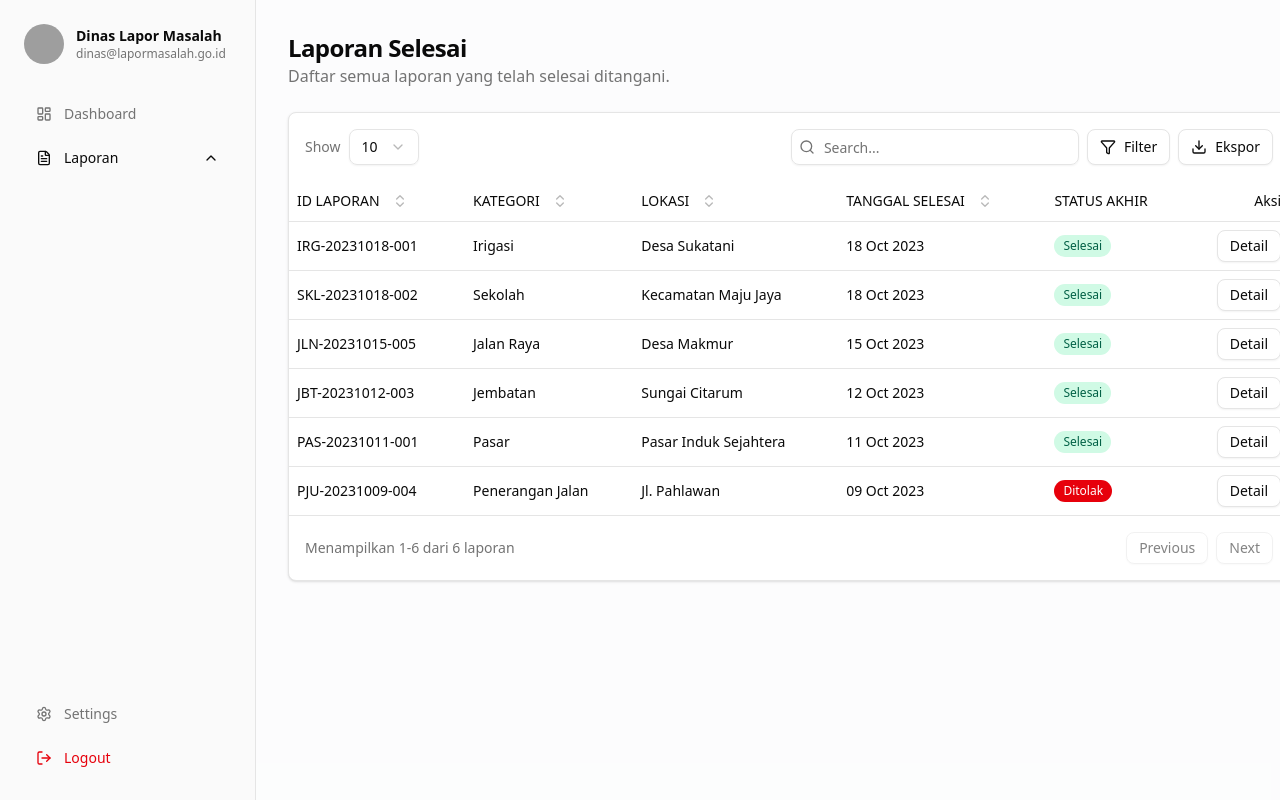
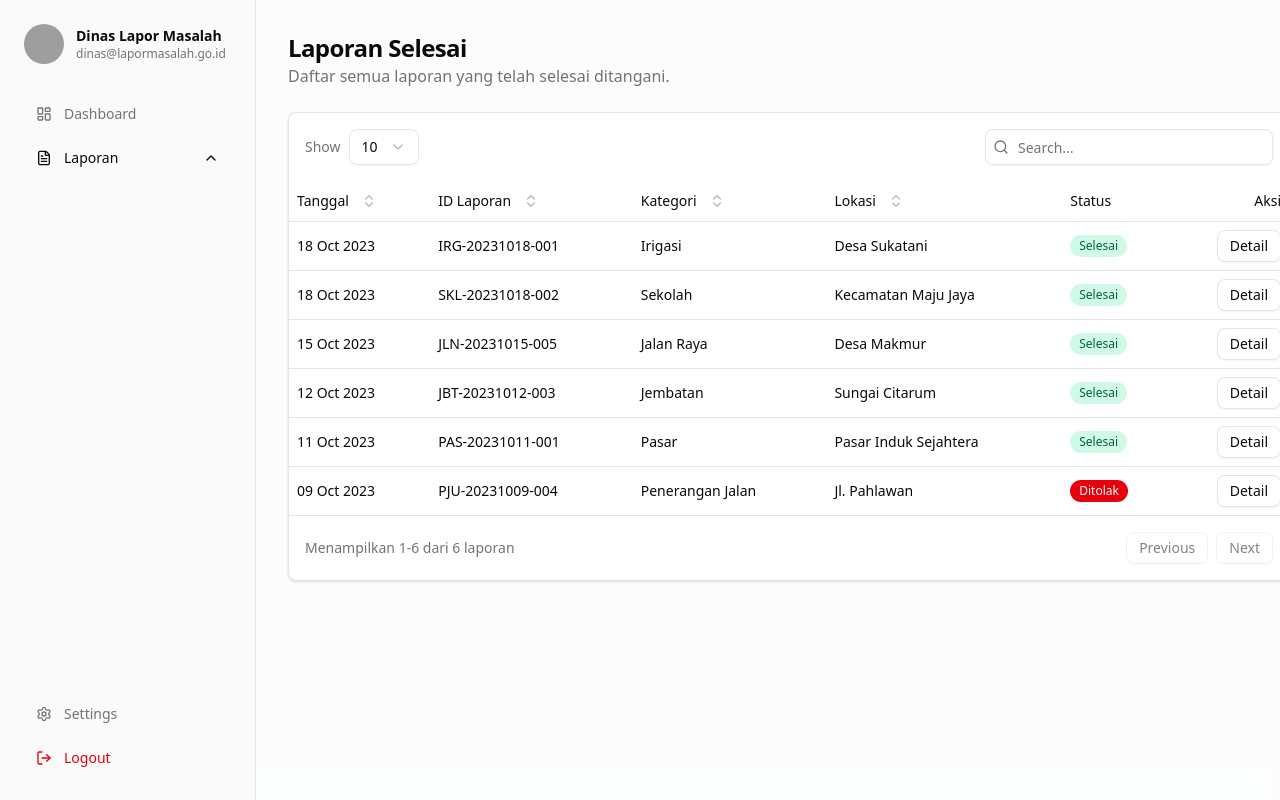
Before and after one commit to ridlofw/lapor-masalah, a Next.js app: page /dinas/laporan/selesai in a window 1280 px wide. Shown: the top 800 px of the page. Built offline with nearby package versions, Linux system fonts and the light colour scheme; grey boxes are pictures that could not be loaded.

Commit message:
memperbaiki tampilan table admin dan dinas

```diff
--- a/app/admin/laporan/belum-diverifikasi/page.tsx
+++ b/app/admin/laporan/belum-diverifikasi/page.tsx
@@ -51,15 +51,15 @@ type Report = typeof unverifiedReports[0]
 
 const columns: ColumnDef<Report>[] = [
     {
+        key: "date",
+        header: "Tanggal",
+        sortable: true,
+    },
+    {
         key: "id",
         header: "ID Laporan",
         sortable: true,
         cell: (item) => <span className="font-medium">#{item.id}</span>
-    },
-    {
-        key: "date",
-        header: "Tanggal",
-        sortable: true,
     },
     {
         key: "category",
--- a/app/admin/laporan/progress/page.tsx
+++ b/app/admin/laporan/progress/page.tsx
@@ -27,15 +27,15 @@ type Report = typeof progressReports[0]
 
 const columns: ColumnDef<Report>[] = [
     {
+        key: "date",
+        header: "Tanggal",
+        sortable: true,
+    },
+    {
         key: "id",
         header: "ID Laporan",
         sortable: true,
         cell: (item) => <span className="font-medium">#{item.id}</span>
-    },
-    {
-        key: "date",
-        header: "Tanggal",
-        sortable: true,
     },
     {
         key: "category",
--- a/app/admin/laporan/selesai/page.tsx
+++ b/app/admin/laporan/selesai/page.tsx
@@ -48,15 +48,15 @@ type Report = typeof completedReports[0]
 
 const columns: ColumnDef<Report>[] = [
     {
+        key: "date",
+        header: "Tanggal",
+        sortable: true,
+    },
+    {
         key: "id",
         header: "ID Laporan",
         sortable: true,
         cell: (item) => <span className="font-medium">#{item.id}</span>
-    },
-    {
-        key: "date",
-        header: "Tanggal",
-        sortable: true,
     },
     {
         key: "category",
--- a/app/dinas/laporan/belum-diverifikasi/page.tsx
+++ b/app/dinas/laporan/belum-diverifikasi/page.tsx
@@ -55,6 +55,11 @@ type Report = typeof unverifiedReports[0]
 
 const columns: ColumnDef<Report>[] = [
     {
+        key: "date",
+        header: "Tanggal",
+        sortable: true,
+    },
+    {
         key: "id",
         header: "ID Laporan",
         sortable: true,
@@ -68,11 +73,6 @@ const columns: ColumnDef<Report>[] = [
     {
         key: "location",
         header: "Lokasi",
-        sortable: true,
-    },
-    {
-        key: "date",
-        header: "Tanggal",
         sortable: true,
     },
     {
--- a/app/dinas/laporan/progress/page.tsx
+++ b/app/dinas/laporan/progress/page.tsx
@@ -54,29 +54,29 @@ type Report = typeof reports[0]
 
 const columns: ColumnDef<Report>[] = [
     {
+        key: "date",
+        header: "Tanggal",
+        sortable: true,
+    },
+    {
         key: "id",
-        header: "ID LAPORAN",
+        header: "ID Laporan",
         sortable: true,
         cell: (item) => <span className="font-medium">#{item.id.replace('#', '')}</span>
     },
     {
         key: "category",
-        header: "KATEGORI",
+        header: "Kategori",
         sortable: true,
     },
     {
         key: "location",
-        header: "LOKASI",
-        sortable: true,
-    },
-    {
-        key: "date",
-        header: "Tgl Mulai/Progress",
+        header: "Lokasi",
         sortable: true,
     },
     {
         key: "status",
-        header: "STATUS PROGRESS",
+        header: "Status",
         cell: (item) => (
             <Badge
                 variant="secondary"
--- a/app/dinas/laporan/selesai/page.tsx
+++ b/app/dinas/laporan/selesai/page.tsx
@@ -4,7 +4,6 @@ import { DataTable, ColumnDef } from "@/components/admin/DataTable"
 import { Badge } from "@/components/ui/badge"
 import Link from "next/link"
 import { Button } from "@/components/ui/button"
-import { Eye, Filter, Download } from "lucide-react"
 
 // Dummy data for Dinas view - can be shared or fetched
 const completedReports = [
@@ -56,29 +55,29 @@ type Report = typeof completedReports[0]
 
 const columns: ColumnDef<Report>[] = [
     {
+        key: "date",
+        header: "Tanggal",
+        sortable: true,
+    },
+    {
         key: "id",
-        header: "ID LAPORAN",
+        header: "ID Laporan",
         sortable: true,
         cell: (item) => <span className="font-medium">{item.id}</span>
     },
     {
         key: "category",
-        header: "KATEGORI",
+        header: "Kategori",
         sortable: true,
     },
     {
         key: "location",
-        header: "LOKASI",
-        sortable: true,
-    },
-    {
-        key: "date",
-        header: "TANGGAL SELESAI",
+        header: "Lokasi",
         sortable: true,
     },
     {
         key: "status",
-        header: "STATUS AKHIR",
+        header: "Status",
         cell: (item) => (
             <Badge
                 variant={item.status === "Selesai" ? "secondary" : "destructive"}
@@ -91,19 +90,6 @@ const columns: ColumnDef<Report>[] = [
 ]
 
 export default function DinasCompletedReportsPage() {
-    const actions = (
-        <>
-            <Button variant="outline" className="gap-2">
-                <Filter className="h-4 w-4" />
-                Filter
-            </Button>
-            <Button variant="outline" className="gap-2">
-                <Download className="h-4 w-4" />
-                Ekspor
-            </Button>
-        </>
-    )
-
     return (
         <div className="space-y-6">
             <div>
@@ -117,7 +103,6 @@ export default function DinasCompletedReportsPage() {
                 data={completedReports}
                 columns={columns}
                 searchKeys={["id", "category", "location"]}
-                actions={actions}
                 renderRowActions={(item) => (
                     <Link href={`/dinas/laporan/selesai/${item.id}`} passHref>
                         <Button variant="outline" size="sm">
--- a/components/dinas/DinasRecentReports.tsx
+++ b/components/dinas/DinasRecentReports.tsx
@@ -70,7 +70,7 @@ export function DinasRecentReports() {
                     ))}
                 </div>
                 <div className="mt-6">
-                    <Link href="/dinas/laporan" className="text-sm font-medium text-blue-600 hover:text-blue-500">
+                    <Link href="/dinas/laporan/belum-diverifikasi" className="text-sm font-medium text-blue-600 hover:text-blue-500">
                         Lihat semua laporan
                     </Link>
                 </div>
```
